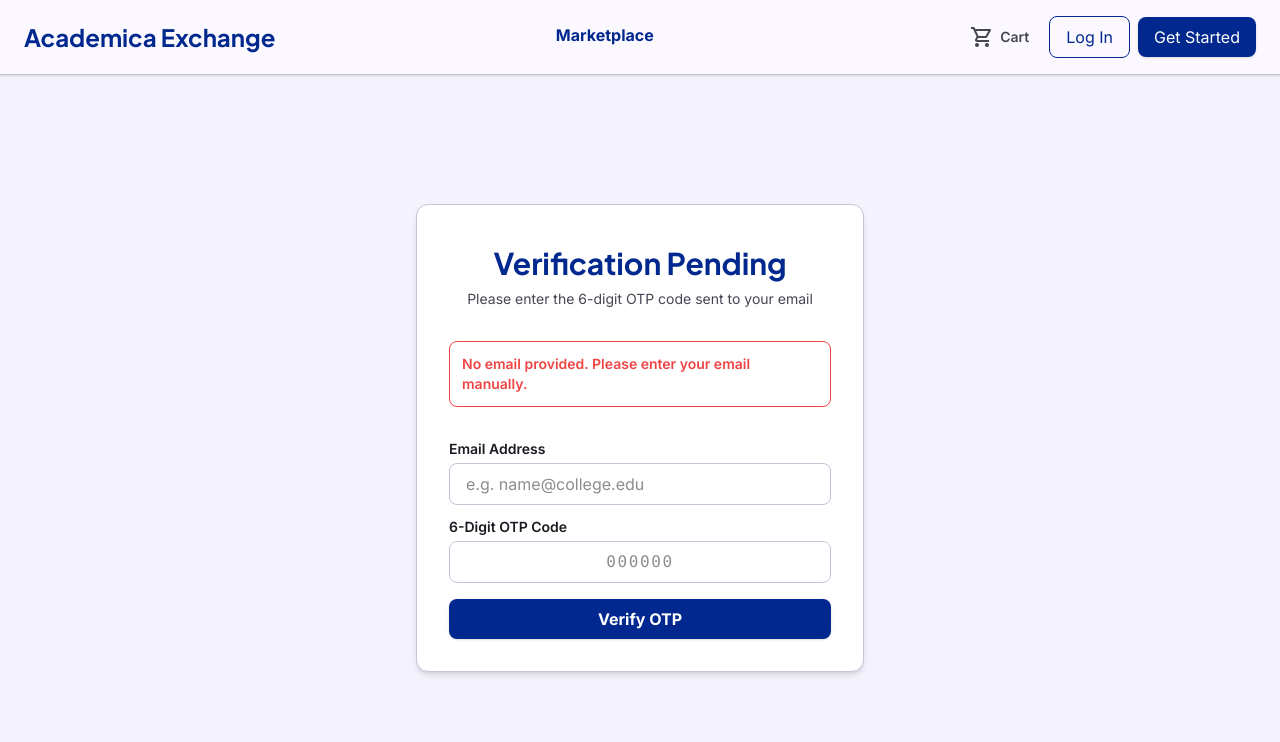
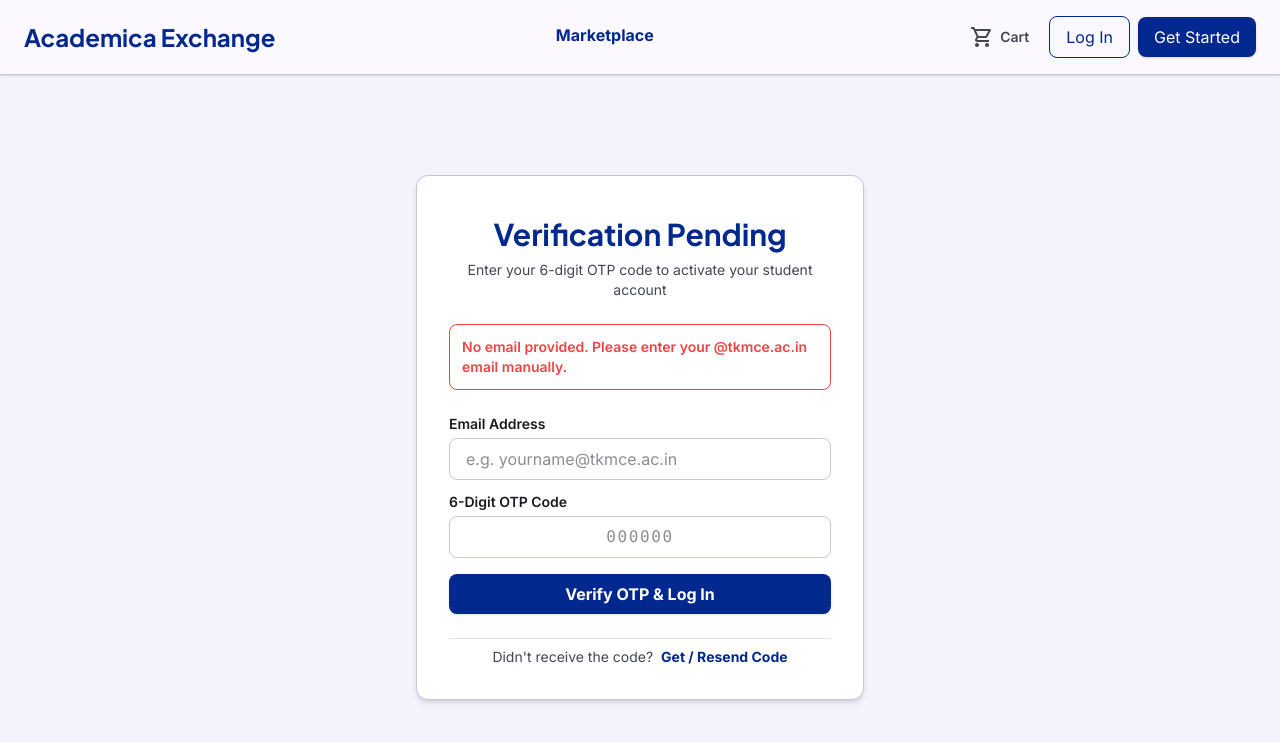
Before and after one commit to Goutham-kc/AWT, a React (Vite) app in the folder frontend/: page /verify in a window 1280 px wide. Shown: the top 742 px of the page. Built offline with nearby package versions, Linux system fonts and the light colour scheme.

Commit message:
feat: show OTP code on verification page with auto-fill and resend/get code button

```diff
--- a/frontend/src/pages/SignUp.jsx
+++ b/frontend/src/pages/SignUp.jsx
@@ -36,8 +36,8 @@ export const SignUp = () => {
         throw new Error(data.message || 'Registration failed');
       }
 
-      // Successful signup, redirect to verification pending
-      navigate('/verify', { state: { email } });
+      // Successful signup, redirect to verification pending with OTP
+      navigate('/verify', { state: { email, otp: data.otp } });
     } catch (err) {
       setErrorMsg(err.message || 'Something went wrong');
     } finally {
--- a/frontend/src/pages/Verification.jsx
+++ b/frontend/src/pages/Verification.jsx
@@ -7,16 +7,19 @@ export const Verification = () => {
   const navigate = useNavigate();
   const { login } = useApp();
   const emailState = location.state?.email || '';
+  const initialOtp = location.state?.otp || '';
 
   const [email, setEmail] = useState(emailState);
-  const [otp, setOtp] = useState('');
+  const [otp, setOtp] = useState(initialOtp);
+  const [demoOtp, setDemoOtp] = useState(initialOtp);
   const [errorMsg, setErrorMsg] = useState('');
   const [successMsg, setSuccessMsg] = useState('');
   const [loading, setLoading] = useState(false);
+  const [resending, setResending] = useState(false);
 
   useEffect(() => {
     if (!emailState) {
-      setErrorMsg('No email provided. Please enter your email manually.');
+      setErrorMsg('No email provided. Please enter your @tkmce.ac.in email manually.');
     }
   }, [emailState]);
 
@@ -63,17 +66,66 @@ export const Verification = () => {
     }
   };
 
+  const handleResendOTP = async () => {
+    if (!email) {
+      setErrorMsg('Please enter your email address to get the code.');
+      return;
+    }
+    setErrorMsg('');
+    setSuccessMsg('');
+    setResending(true);
+
+    try {
+      const res = await fetch('/api/auth/resend-otp', {
+        method: 'POST',
+        headers: { 'Content-Type': 'application/json' },
+        body: JSON.stringify({ email })
+      });
+      const data = await res.json();
+
+      if (!res.ok) {
+        throw new Error(data.message || 'Failed to generate code');
+      }
+
+      if (data.otp) {
+        setDemoOtp(data.otp);
+        setOtp(data.otp);
+      }
+      setSuccessMsg('Fresh verification code generated successfully!');
+    } catch (err) {
+      setErrorMsg(err.message || 'Failed to generate OTP');
+    } finally {
+      setResending(false);
+    }
+  };
+
   return (
     <div className="flex-1 flex items-center justify-center py-12 px-4 sm:px-6 lg:px-8 bg-surface-container-low">
-      <div className="max-w-md w-full space-y-8 bg-white p-8 rounded-xl border border-outline-variant shadow-md">
+      <div className="max-w-md w-full space-y-6 bg-white p-8 rounded-xl border border-outline-variant shadow-md">
         <div>
           <h2 className="mt-2 text-center text-3xl font-headline font-bold text-primary">
             Verification Pending
           </h2>
           <p className="mt-2 text-center text-sm text-on-surface-variant">
-            Please enter the 6-digit OTP code sent to your email
+            Enter your 6-digit OTP code to activate your student account
           </p>
         </div>
+
+        {demoOtp && (
+          <div className="bg-primary/10 border border-primary/30 text-primary p-3 rounded-lg text-sm flex items-center justify-between">
+            <div>
+              <span className="block text-xs uppercase font-bold tracking-wider text-on-surface-variant">Verification Code</span>
+              <span className="font-mono text-xl font-bold tracking-widest text-primary">{demoOtp}</span>
+            </div>
+            <button
+              type="button"
+              onClick={() => setOtp(demoOtp)}
+              className="px-3 py-1.5 bg-primary text-white text-xs font-bold rounded hover:bg-primary-container transition-colors shadow-sm"
+            >
+              Auto-fill Code
+            </button>
+          </div>
+        )}
 
         {errorMsg && (
           <div className="bg-error-container/20 border border-error-red text-error-red p-3 rounded-lg text-sm font-semibold">
@@ -87,7 +139,7 @@ export const Verification = () => {
           </div>
         )}
 
-        <form className="mt-8 space-y-4" onSubmit={handleVerifyOTP}>
+        <form className="mt-6 space-y-4" onSubmit={handleVerifyOTP}>
           <div className="space-y-3">
             <div>
               <label className="block text-sm font-semibold text-on-surface mb-1">Email Address</label>
@@ -96,7 +148,7 @@ export const Verification = () => {
                 value={email}
                 onChange={(e) => setEmail(e.target.value)}
                 className="w-full px-4 py-2 border border-outline-variant rounded-lg focus:outline-none focus:ring-2 focus:ring-primary focus:border-transparent font-body-sm text-body-sm transition-all duration-200"
-                placeholder="e.g. name@college.edu"
+                placeholder="e.g. yourname@tkmce.ac.in"
                 required
               />
             </div>
@@ -120,9 +172,21 @@ export const Verification = () => {
             disabled={loading}
             className="w-full py-2 bg-primary text-white font-label-md text-label-md rounded-lg hover:bg-primary-container transition-colors duration-200 shadow-sm font-bold disabled:opacity-50"
           >
-            {loading ? 'Verifying...' : 'Verify OTP'}
+            {loading ? 'Verifying...' : 'Verify OTP & Log In'}
           </button>
         </form>
+
+        <div className="text-center text-sm text-on-surface-variant pt-2 border-t border-outline-variant/50">
+          Didn't receive the code?{' '}
+          <button
+            type="button"
+            disabled={resending}
+            onClick={handleResendOTP}
+            className="text-primary font-bold hover:underline disabled:opacity-50 ml-1"
+          >
+            {resending ? 'Generating...' : 'Get / Resend Code'}
+          </button>
+        </div>
       </div>
     </div>
   );
```
Also changed, not shown: 1 other file (tests, documents, lock files or other folders).
